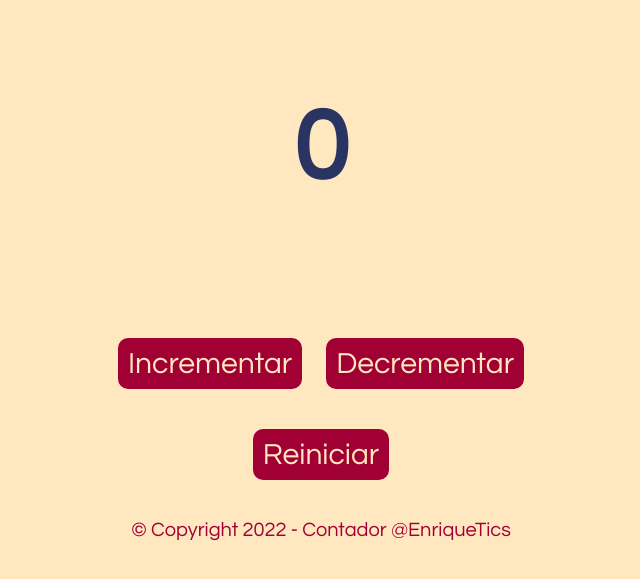
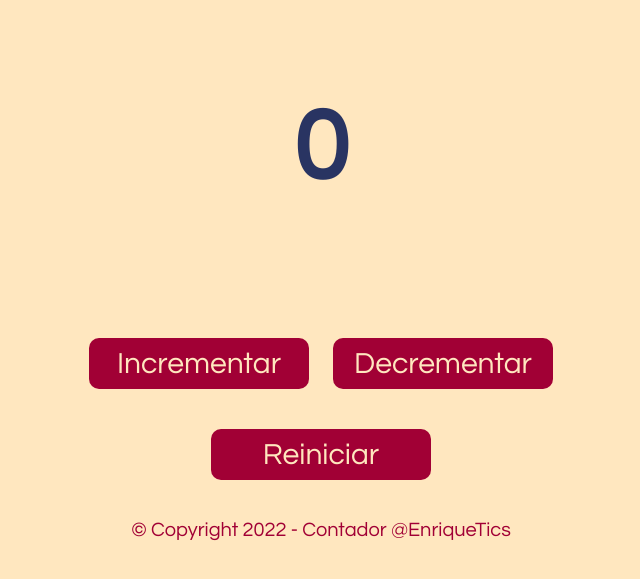
Before and after one commit to EnriquePerezP/Contador-practica, a plain HTML site: page index.html in a window 1280 px wide. Shown: the part 173-752 px from the top of the page, without its empty margins (319-959 px from the left). Drawn offline with Linux system fonts and the light colour scheme.

Commit message:
ajustando botones

```diff
--- a/style.css
+++ b/style.css
@@ -25,6 +25,7 @@ h3{
     border-radius: 10px;
     padding: 10px;
     margin: 10px;
+    width: 220px;
 }
 
 .button2{
@@ -36,6 +37,7 @@ h3{
     border-radius: 10px;
     padding: 10px;
     margin: 10px;
+    width: 220px;
 }
 
 .button3{
@@ -47,6 +49,7 @@ h3{
     border-radius: 10px;
     padding: 10px;
     margin: 10px;
+    width: 220px;
 }
 
 .container{
```
